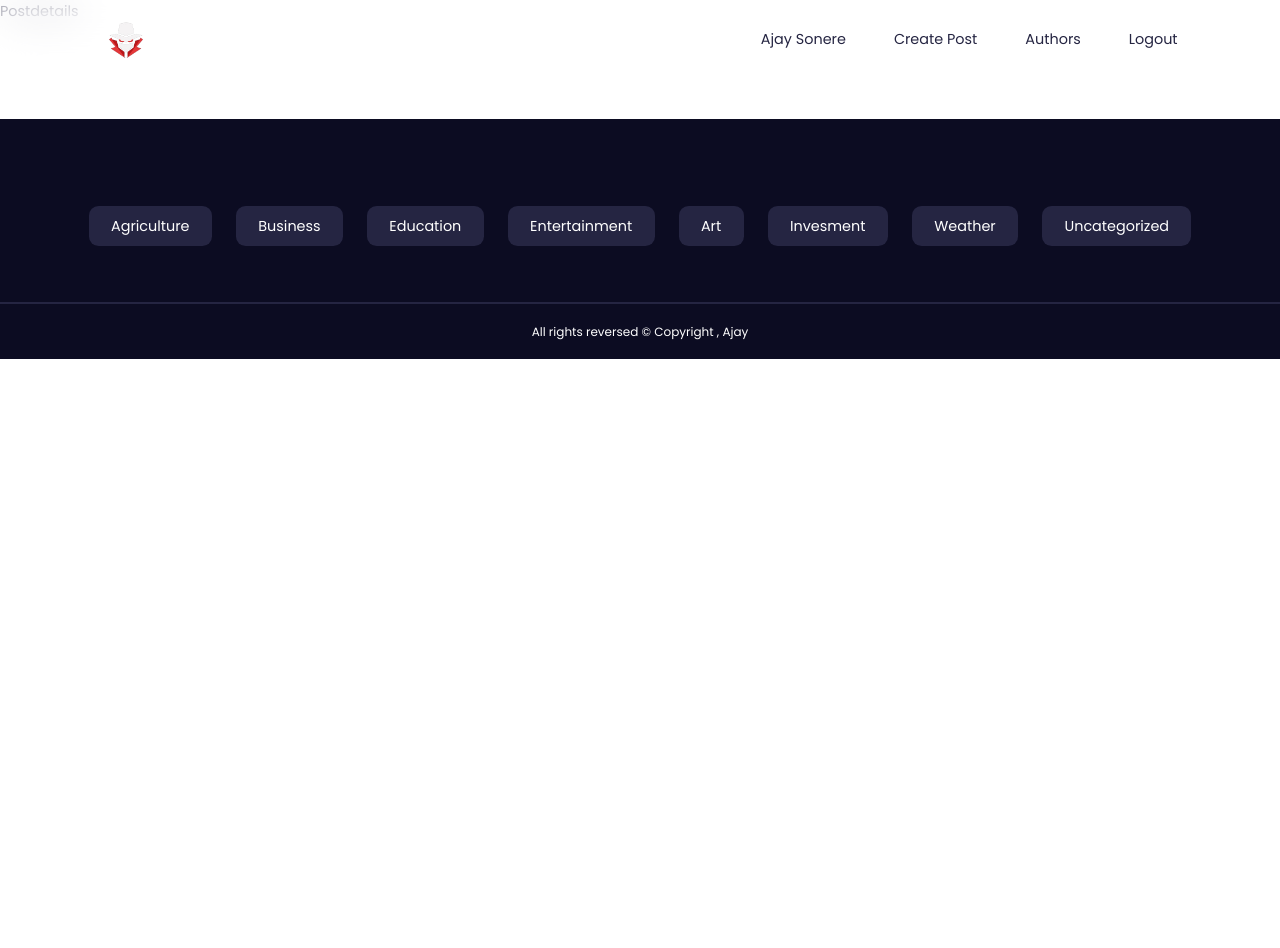
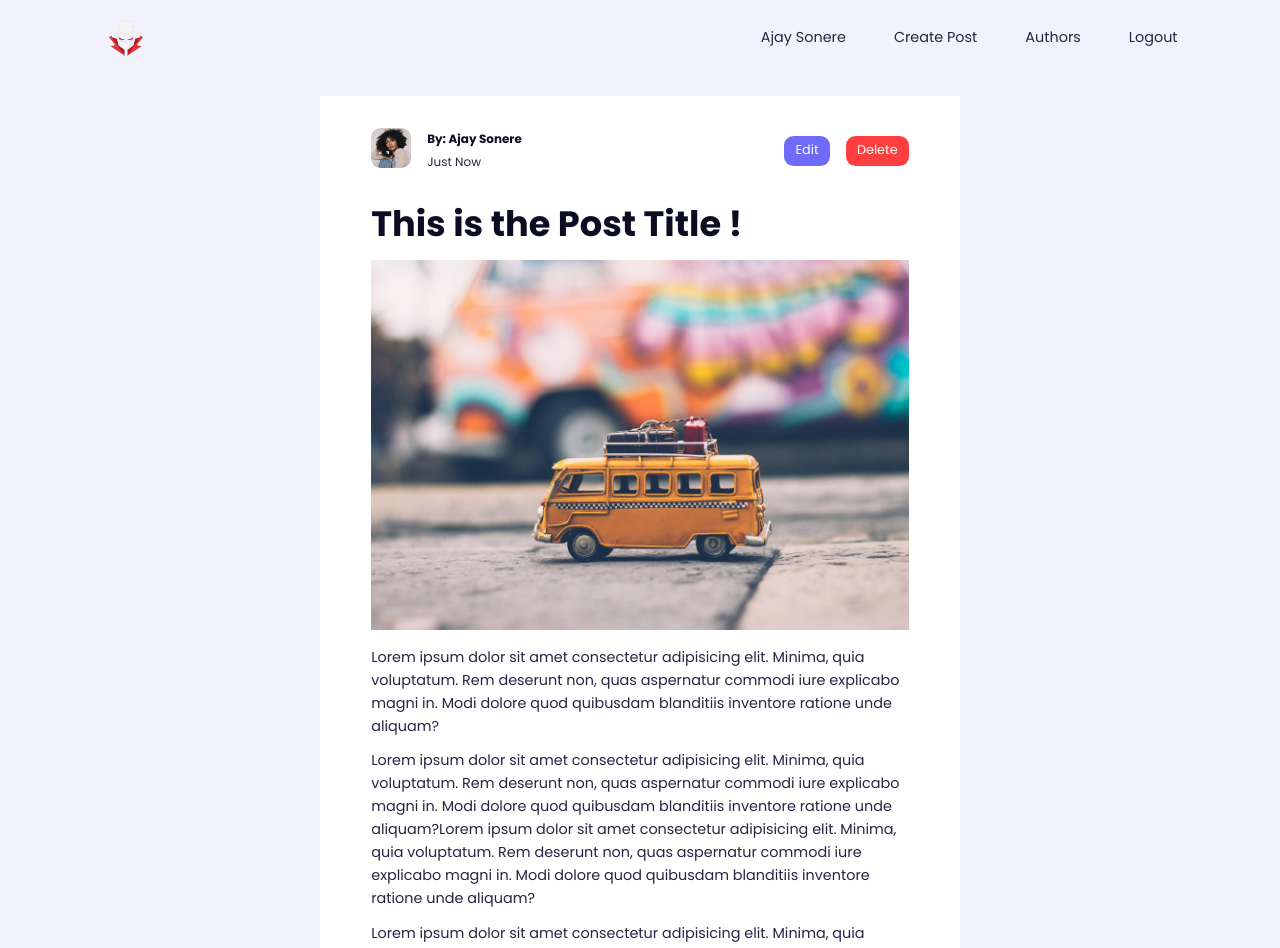
Before and after one commit to ajaysonere/Mern-Blog-Web-app, a React (Vite) app in the folder blog-client/: page /posts/1 in a window 1280 px wide. Shown: the top 948 px of the page. Before the commit the page ends 800 px from the top, so only its background shows below. Built offline with nearby package versions, Linux system fonts and the light colour scheme.

Commit message:
post details page completed

```diff
--- a/blog-client/src/components/PostItems.jsx
+++ b/blog-client/src/components/PostItems.jsx
@@ -1,3 +1,4 @@
+/* eslint-disable react/prop-types */
 import { Link } from "react-router-dom";
 import Postauthors from "./Postauthors";
 
@@ -9,6 +10,11 @@ const PostItems = ({
   authorID,
   thumbnail,
 }) => {
+
+  const shortDescription = desc.length > 145 ? desc.substr(0,145) + "..." : desc;
+  const shortTitle =
+    title.length > 30 ? title.substr(0, 30) + "..." : title;
+
   return (
       <article className="post">
         <div className="post__thumbnail">
@@ -16,9 +22,9 @@ const PostItems = ({
         </div>
         <div className="post__content">
            <Link to= {`/posts/${postID}`} >
-              <h3>{title}</h3>
+              <h3>{shortTitle}</h3>
            </Link>
-           <p>{desc}</p>
+           <p>{shortDescription}</p>
            <div className="post__footer">
               <Postauthors />
               <Link to={`/posts/categories/${category}`} className="btn category">{category}</Link>
--- a/blog-client/src/components/Posts.jsx
+++ b/blog-client/src/components/Posts.jsx
@@ -19,7 +19,7 @@ const DUMMY_POSTS = [
     id: "2",
     thumbnail: blog2,
     category: "science",
-    title: "This is the title of the second post on the blog",
+    title: "Welcome to india , The Land of Divercity",
     desc: "Richard McClintock, a Latin scholar from Hampden-Sydney College, is credited with discovering the source behind the ubiquitous filler text. In seeing a sample of lorem ipsum, his interest was piqued by consectetur—a genuine, albeit rare, Latin word. Consulting a Latin dictionary led McClintock to a passage from De Finibus Bonorum et Malorum (“On the Extremes of Good and Evil”), a first-century B.C. text from the Roman philosopher Cicero",
     authorID: 1,
   },
@@ -45,7 +45,7 @@ const Posts = () => {
   const [posts, setPosts] = useState(DUMMY_POSTS);
 
   return (
-    <div className="posts">
+    <section className="posts">
       <div className="container posts__container">
         {DUMMY_POSTS.map(
           ({ id, thumbnail, category, title, desc, authorID }) => (
@@ -61,7 +61,7 @@ const Posts = () => {
           )
         )}
       </div>
-    </div>
+    </section>
   );
 };
 
--- a/blog-client/src/index.css
+++ b/blog-client/src/index.css
@@ -15,7 +15,7 @@ body {
   --color-gray-700: #252542;
   --color-gray-900: #0c0c22;
 
-  --color-bg: hwb(240, 95%, 0%);
+  --color-bg: hwb(240 95% 0% / 0.89);
   --transition: all 0.5s ease;
 
   --container-width-lg: 84%;
@@ -159,7 +159,7 @@ nav {
   height: 5rem;
   display: grid;
   place-items: center;
-  background: rgba(255, 255, 255, 0.5);
+  background: var(--color-bg);
   position: fixed;
   top: 0;
   left: 0;
@@ -237,7 +237,6 @@ footer {
     display: grid;
     grid-template-columns: repeat(3 , 1fr);
     gap: 4rem;
-    padding-top: 8rem;
 }
 
 .post {
@@ -286,3 +285,35 @@ footer {
      border-radius: var(--radius-2);
      overflow: hidden;
 }
+
+/* POST Details */
+
+.post-details{
+    width: var(--form-width);
+    background: var(--color-white);
+    margin-inline: auto;
+    padding: 2rem 0;
+}
+
+.post-details__header {
+    display: flex;
+    justify-content: space-between;
+    margin-bottom: 2rem;
+}
+
+.post-details__buttons {
+    display: flex;
+    align-items: center;
+    gap: 1rem;
+}
+
+.post-details__thumbnails{
+    margin: 1rem 0;
+    height: fit-content;
+    max-height: 30rem;
+    overflow: hidden;
+}
+
+.post-details p {
+    margin-bottom: 0.7rem;
+}
--- a/blog-client/src/pages/Postdetails.jsx
+++ b/blog-client/src/pages/Postdetails.jsx
@@ -1,8 +1,105 @@
+import { Link } from "react-router-dom";
+import Postauthors from "../components/Postauthors";
+import Thumbnail from '/images/blog22.jpg';
+
 
 const Postdetails = () => {
   return (
-    <div>Postdetails</div>
-  )
+    <section className="post-details">
+      <div className="container post-details__container">
+        <div className="post-details__header">
+          <Postauthors />
+          <div className="post-details__buttons">
+            <Link to={`/posts/wewe/edit`} className="btn sm primary">
+              Edit
+            </Link>
+            <Link to={`/posts/wewe/delete`} className="btn sm danger">
+              Delete
+            </Link>
+          </div>
+        </div>
+        <h1>This is the Post Title ! </h1>
+        <div className="post-details__thumbnails">
+          <img src={Thumbnail} />
+        </div>
+        <p>
+          Lorem ipsum dolor sit amet consectetur adipisicing elit. Minima, quia
+          voluptatum. Rem deserunt non, quas aspernatur commodi iure explicabo
+          magni in. Modi dolore quod quibusdam blanditiis inventore ratione unde
+          aliquam?
+        </p>
+        <p>
+          Lorem ipsum dolor sit amet consectetur adipisicing elit. Minima, quia
+          voluptatum. Rem deserunt non, quas aspernatur commodi iure explicabo
+          magni in. Modi dolore quod quibusdam blanditiis inventore ratione unde
+          aliquam?Lorem ipsum dolor sit amet consectetur adipisicing elit.
+          Minima, quia voluptatum. Rem deserunt non, quas aspernatur commodi
+          iure explicabo magni in. Modi dolore quod quibusdam blanditiis
+          inventore ratione unde aliquam?
+        </p>
+        <p>
+          Lorem ipsum dolor sit amet consectetur adipisicing elit. Minima, quia
+          voluptatum. Rem deserunt non, quas aspernatur commodi iure explicabo
+          magni in. Modi dolore quod quibusdam blanditiis inventore ratione unde
+          aliquam?Lorem ipsum dolor sit amet consectetur adipisicing elit.
+          Minima, quia voluptatum. Rem deserunt non, quas aspernatur commodi
+          iure explicabo magni in. Modi dolore quod quibusdam blanditiis
+          inventore ratione unde aliquam?
+        </p>
+        <p>
+          Lorem ipsum dolor sit amet consectetur adipisicing elit. Minima, quia
+          voluptatum. Rem deserunt non, quas aspernatur commodi iure explicabo
+          magni in. Modi dolore quod quibusdam blanditiis inventore ratione unde
+          aliquam?Lorem ipsum dolor sit amet consectetur adipisicing elit.
+          Minima, quia voluptatum. Rem deserunt non, quas aspernatur commodi
+          iure explicabo magni in. Modi dolore quod quibusdam blanditiis
+          inventore ratione unde aliquam?
+        </p>
+        <p>
+          Lorem ipsum dolor sit amet consectetur adipisicing elit. Minima, quia
+          voluptatum. Rem deserunt non, quas aspernatur commodi iure explicabo
+          magni in. Modi dolore quod quibusdam blanditiis inventore ratione unde
+          aliquam?Lorem ipsum dolor sit amet consectetur adipisicing elit.
+          Minima, quia voluptatum. Rem deserunt non, quas aspernatur commodi
+          iure explicabo magni in. Modi dolore quod quibusdam blanditiis
+          inventore ratione unde aliquam?
+        </p>
+        <p>
+          Lorem ipsum dolor sit amet consectetur adipisicing elit. Minima, quia
+          voluptatum. Rem deserunt non, quas aspernatur commodi iure explicabo
+          magni in.
+        </p>
+        <p>
+          Lorem ipsum dolor sit amet consectetur adipisicing elit. Minima, quia
+          voluptatum. Rem deserunt non, quas aspernatur commodi iure explicabo
+          magni in. Modi dolore quod quibusdam blanditiis inventore ratione unde
+          aliquam?Lorem ipsum dolor sit amet consectetur adipisicing elit.
+          Minima, quia voluptatum. Rem deserunt non, quas aspernatur commodi
+          iure explicabo magni in. Modi dolore quod quibusdam blanditiis
+          inventore ratione unde aliquam?Lorem ipsum dolor sit amet consectetur
+          adipisicing elit. Minima, quia voluptatum. Rem deserunt non, quas
+          aspernatur commodi iure explicabo magni in. Modi dolore quod quibusdam
+          blanditiis inventore ratione unde aliquam?Lorem ipsum dolor sit amet
+          consectetur adipisicing elit. Minima, quia voluptatum. Rem deserunt
+          non, quas aspernatur commodi iure explicabo magni in. Modi dolore quod
+          quibusdam blanditiis inventore ratione unde aliquam?Lorem ipsum dolor
+          sit amet consectetur adipisicing elit. Minima, quia voluptatum. Rem
+          deserunt non, quas aspernatur commodi iure explicabo magni in. Modi
+          dolore quod quibusdam blanditiis inventore ratione unde aliquam?Lorem
+          ipsum dolor sit amet consectetur adipisicing elit. Minima, quia
+          voluptatum. Rem deserunt non, quas aspernatur commodi iure explicabo
+          magni in. Modi dolore quod quibusdam blanditiis inventore ratione unde
+          aliquam?Lorem ipsum dolor sit amet consectetur adipisicing elit.
+          Minima, quia voluptatum. Rem deserunt non, quas aspernatur commodi
+          iure explicabo magni in. Modi dolore quod quibusdam blanditiis
+          inventore ratione unde aliquam?Lorem ipsum dolor sit amet consectetur
+          adipisicing elit. Minima, quia voluptatum. Rem deserunt non, quas
+          aspernatur commodi iure explicabo magni in. Modi dolore quod quibusdam
+          blanditiis inventore ratione unde aliquam?
+        </p>
+      </div>
+    </section>
+  );
 }
 
-export default Postdetails
+export default Postdetails;
```
Also changed, not shown: blog-client/src/components/Postauthors.jsx (+4 -4 lines).
